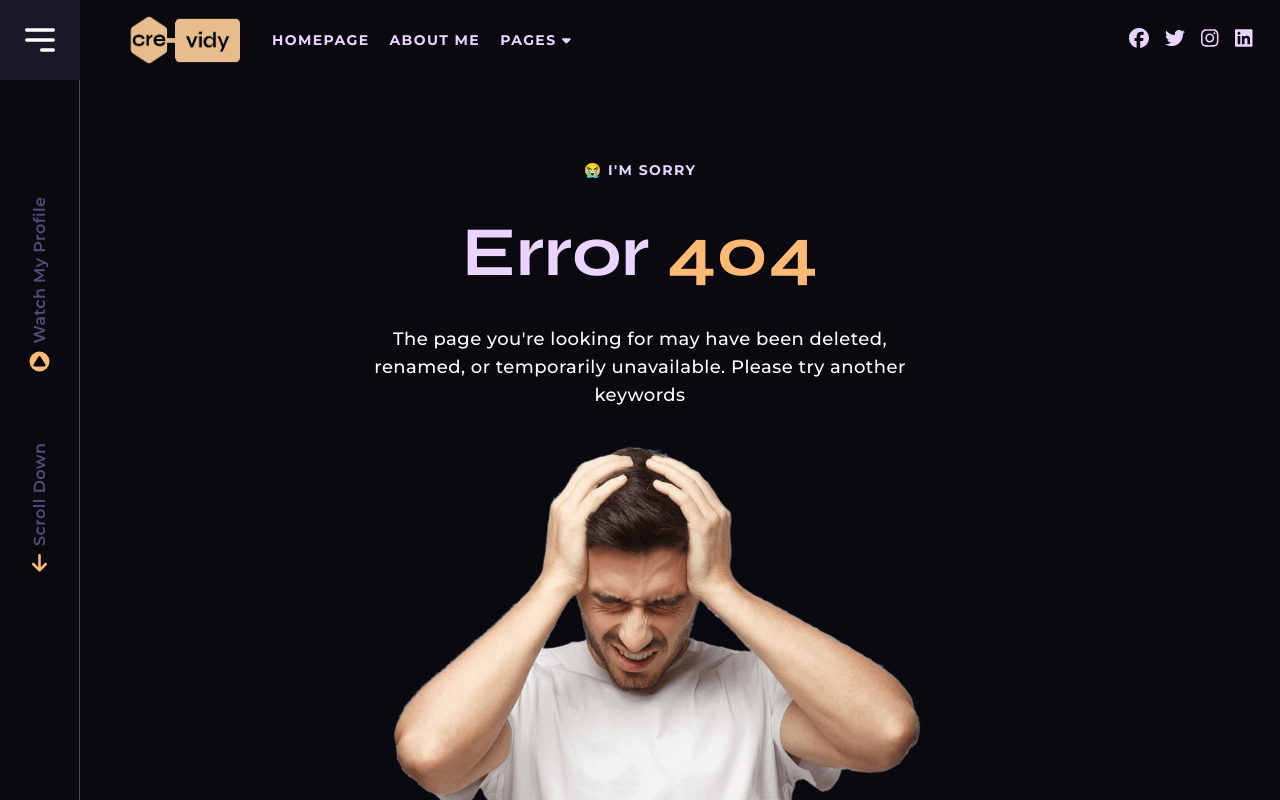
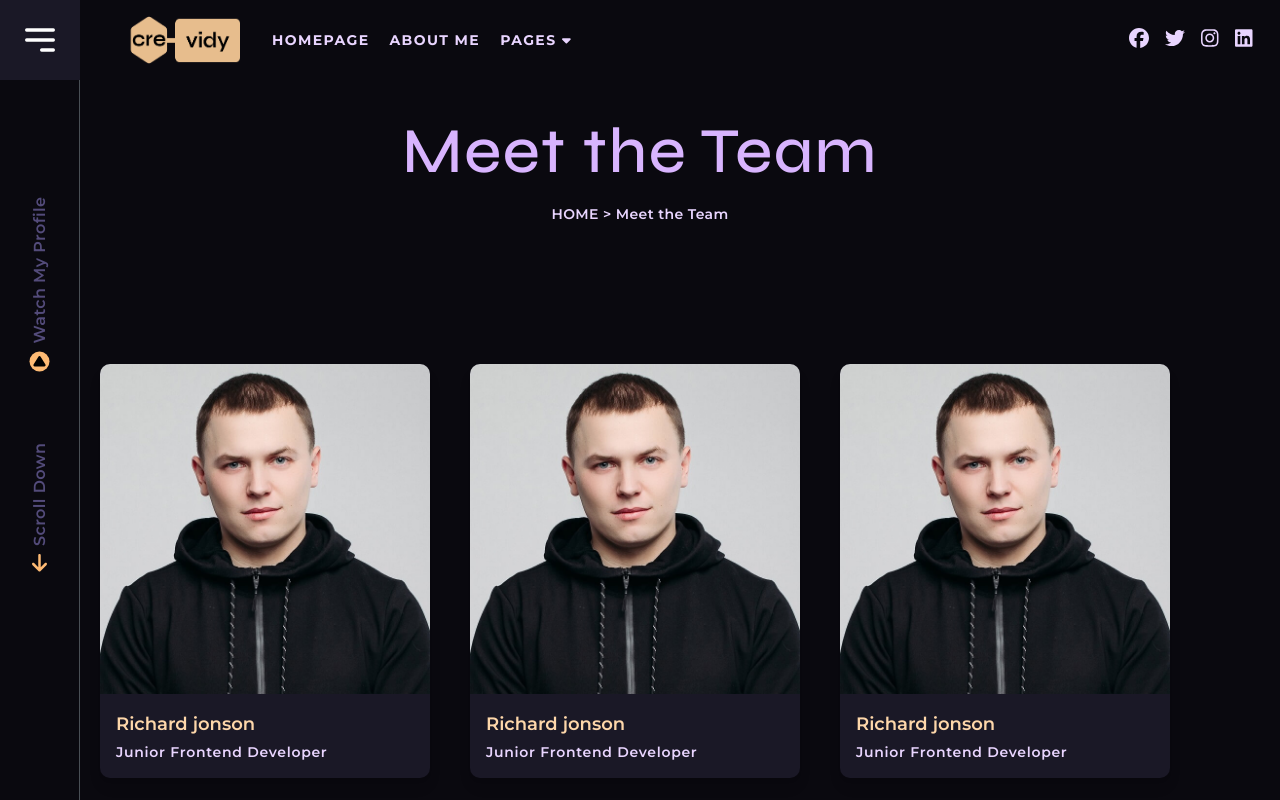
Before and after one commit to mzain787/Portfolio-Project, a Next.js app: page /team in a window 1280 px wide. Before the commit this address had no page. Shown: the top 800 px of the page. Built offline with nearby package versions, Linux system fonts and the light colour scheme.

Commit message:
team added

```diff
--- /dev/null
+++ b/src/app/team/TeamSection.css
@@ -0,0 +1,34 @@
+.component-padding {
+  padding: 80px 80px 80px 100px;
+}
+.team-card{
+    width: 22%;
+    border-radius: 10px;
+}
+.team-image{
+    border-top-left-radius: 10px;
+    border-top-right-radius: 10px;
+}
+@media (max-width:1280px) {
+    .team-card{
+        width: 30%;
+    }
+}
+@media (max-width: 992px) {
+  .component-padding {
+    padding: 60px 60px 60px 100px;
+  }
+  .team-card{
+    width: 45%;
+}
+}
+@media (max-width: 768px) {
+  .component-padding {
+    padding: 20px;
+  }
+}
+@media (max-width:576px) {
+    .team-card{
+        width: 100%;
+    }
+}
--- /dev/null
+++ b/src/app/team/TeamSection.jsx
@@ -0,0 +1,19 @@
+import React from 'react';
+import "./TeamSection.css"
+const TeamSection = ({ t_image, t_name, t_job }) => {
+  return (
+    <div className="shadow-lg team-card" style={{background:"#1A1826"}}>
+      <img
+        src={t_image.src}
+        alt={`${t_name}'s profile`}
+        className="w-full team-image"
+      />
+      <div className="team-member-info p-4">
+      <h2 className="text-orange-200 text-lg font-semibold mb-1">{t_name}</h2>
+      <p className="text-sm text-purple-200 font-semibold tracking-wider">{t_job}</p>
+      </div>
+    </div>
+  );
+};
+
+export default TeamSection;
--- /dev/null
+++ b/src/app/team/page.jsx
@@ -0,0 +1,35 @@
+import React from 'react';
+import PageHeading from '@/components/Childcomps/PageHeading/PageHeading';
+import TeamSection from './TeamSection';
+import zain from '../../assets/images/testimonial-image.png';
+import "./TeamSection.css"
+const Team = () => {
+  const ourteam = [
+    { t_image: zain, t_name: 'Richard jonson', t_job: 'Junior Frontend Developer' },
+    { t_image: zain, t_name: 'Richard jonson', t_job: 'Junior Frontend Developer' },
+    { t_image: zain, t_name: 'Richard jonson', t_job: 'Junior Frontend Developer' },
+    { t_image: zain, t_name: 'Richard jonson', t_job: 'Junior Frontend Developer' },
+    { t_image: zain, t_name: 'Richard jonson', t_job: 'Junior Frontend Developer' },
+    { t_image: zain, t_name: 'Richard jonson', t_job: 'Junior Frontend Developer' },
+
+    // Add more team members as needed
+  ];
+
+  return (
+    <>
+      <PageHeading pageHeading="Meet the Team" />
+      <div className='wrapper component-padding our-team flex flex-wrap justify-start gap-10'>
+        {ourteam.map((teamMember, index) => (
+          <TeamSection
+            key={index}
+            t_image={teamMember.t_image}
+            t_name={teamMember.t_name}
+            t_job={teamMember.t_job}
+          />
+        ))}
+      </div>
+    </>
+  );
+};
+
+export default Team;
--- a/src/components/Header/Header.jsx
+++ b/src/components/Header/Header.jsx
@@ -57,6 +57,7 @@ const closeMenu = () => {
     { href: "/contact", name: "Contact" },
     { href: "/portfolio", name: "Portfolio" },
     { href: "/testimonials", name: "Testimonials" },
+    { href: "/team", name: "Team" },
     { href: "/error", name: "ERROR" }
   ];
   const pathname = usePathname();
```
Also changed, not shown: 1 other file (tests, documents, lock files or other folders).
